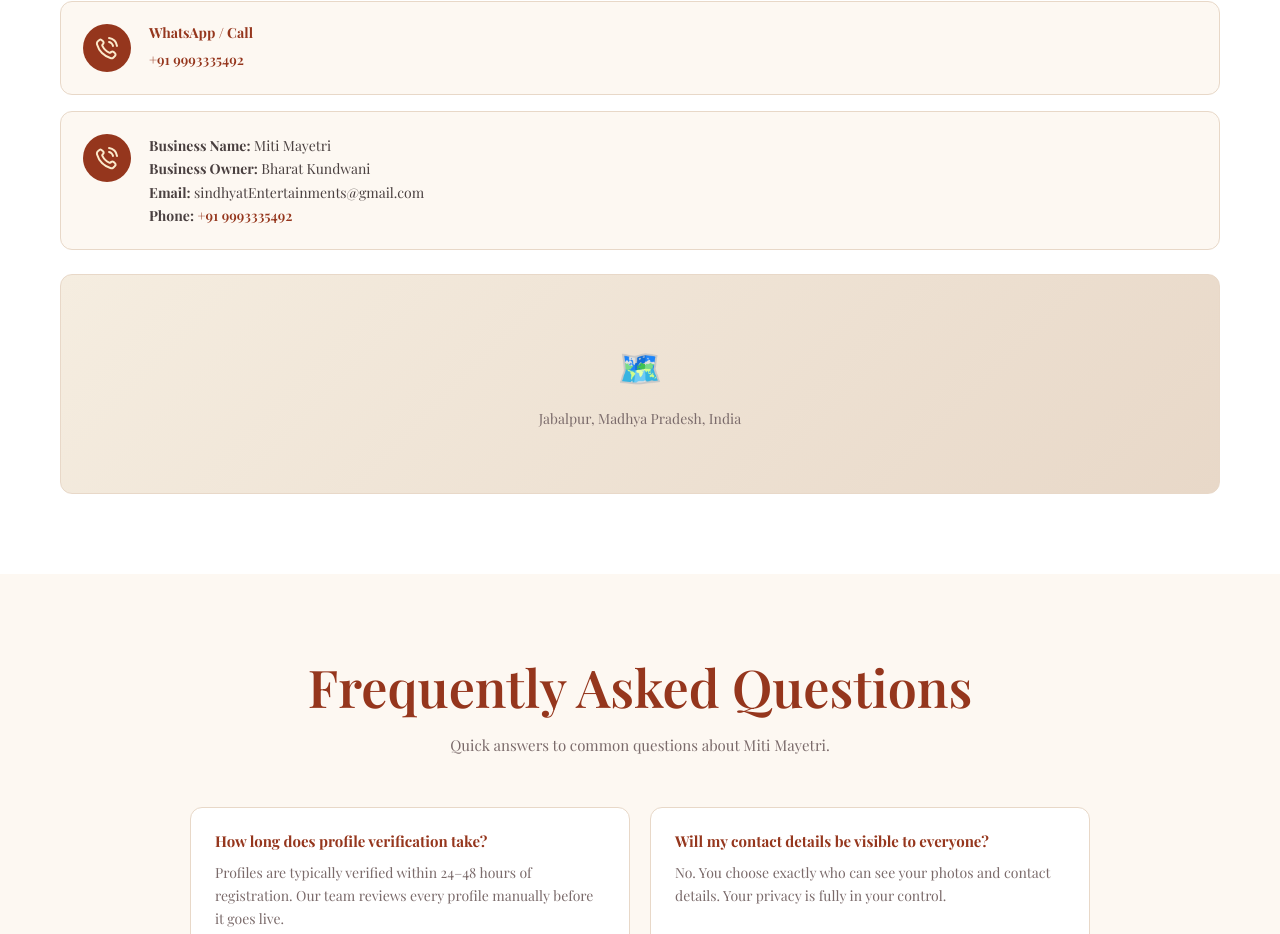
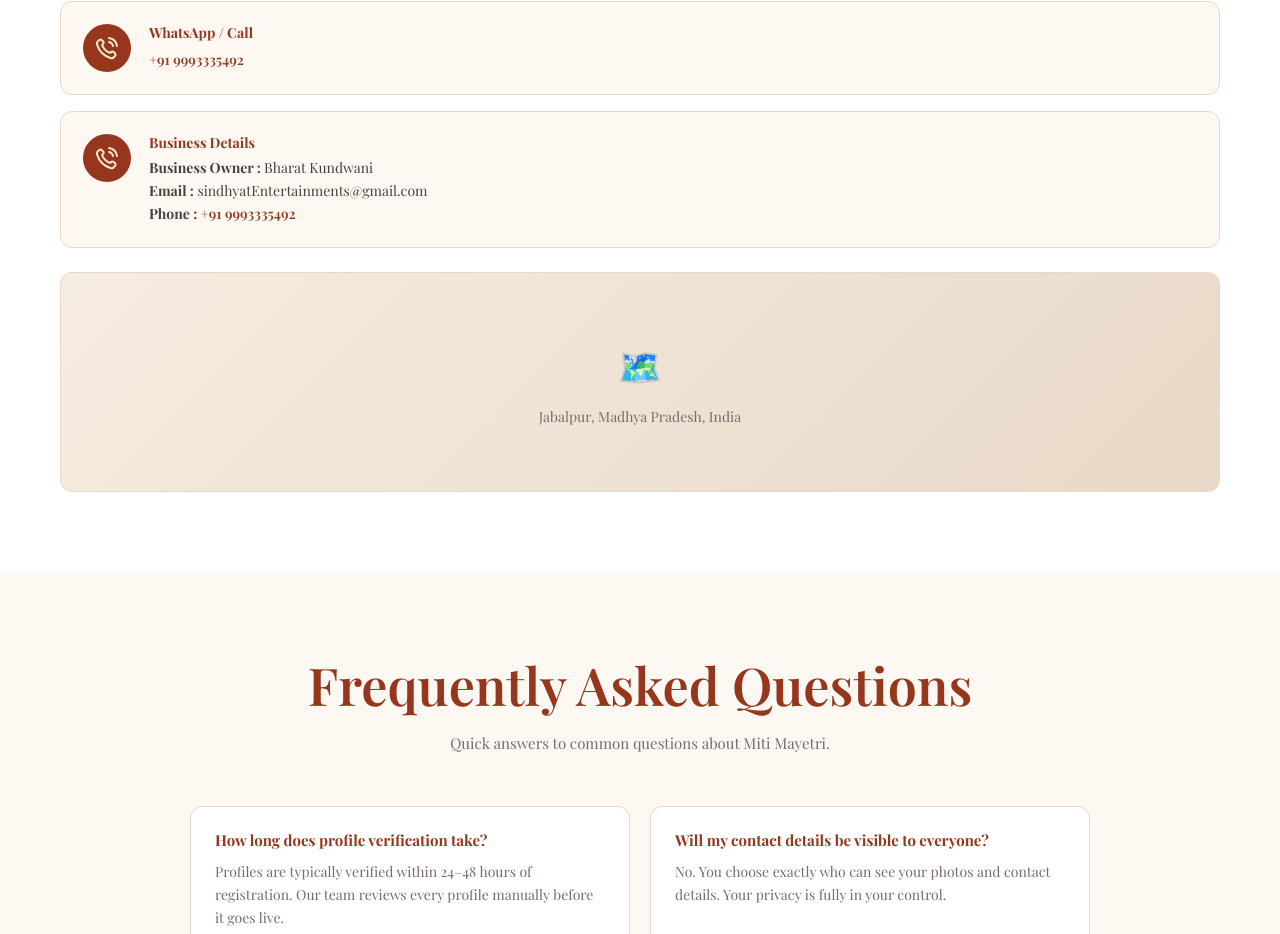
Before and after one commit to mitimayetri-web/website-online, a website: page contact.html in a window 1280 px wide. Shown: the part 853-1787 px from the top of the page. Drawn offline with nearby package versions, Linux system fonts and the light colour scheme; a web font is replaced by a local one.

Commit message:
Update contact.html

```diff
--- a/contact.html
+++ b/contact.html
@@ -234,10 +234,10 @@
  </svg>
           </div>
           <div class="contact-card-body">
-            <p><strong>Business Name:</strong> Miti Mayetri</p>
-<p><strong>Business Owner:</strong> Bharat Kundwani</p>
-<p><strong>Email:</strong> sindhyatEntertainments@gmail.com </p>
-<p><strong>Phone:</strong> <a href="tel:+919993335492"> +91 9993335492</a></p>
+            <h4>Business Details</h4>
+<p><strong>Business Owner : </strong> Bharat Kundwani</p>
+<p><strong>Email :</strong> sindhyatEntertainments@gmail.com </p>
+<p><strong>Phone :</strong> <a href="tel:+919993335492"> +91 9993335492</a></p>
           </div>
         </div>
 
```
